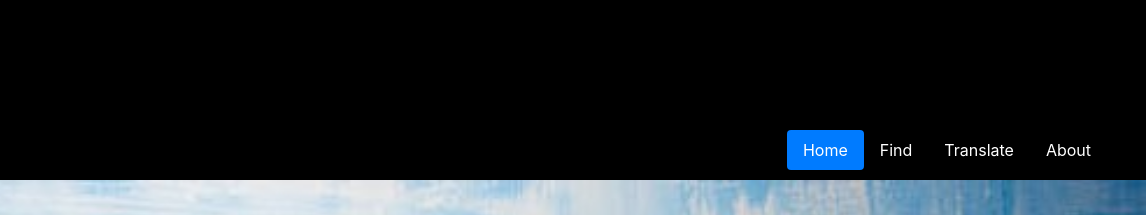
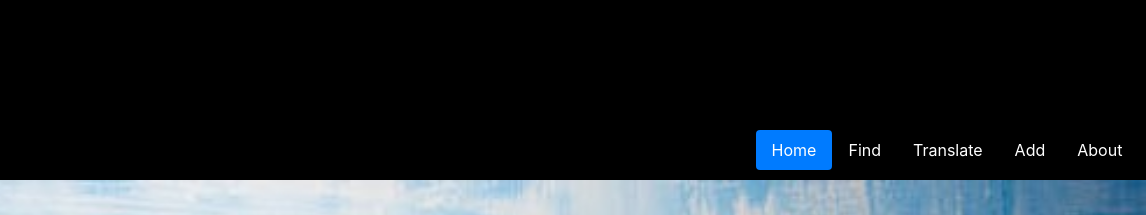
Before and after one commit to bajjorn/homepage, a plain HTML site: page index.html in a window 1280 px wide. Shown: the top 215 px of the page, 134-1280 px from the left. Drawn offline with nearby package versions, Linux system fonts and the light colour scheme.

Commit message:
Update index.html

```diff
--- a/index.html
+++ b/index.html
@@ -30,6 +30,9 @@
           </li>
           <li class="nav-item">
             <a class="nav-link" href="#">Translate</a>
+          </li>
+          <li class="nav-item">
+            <a class="nav-link" href="#">Add</a>
           </li>
           <li class="nav-item">
             <a class="nav-link" href="about.html">About</a>
```
